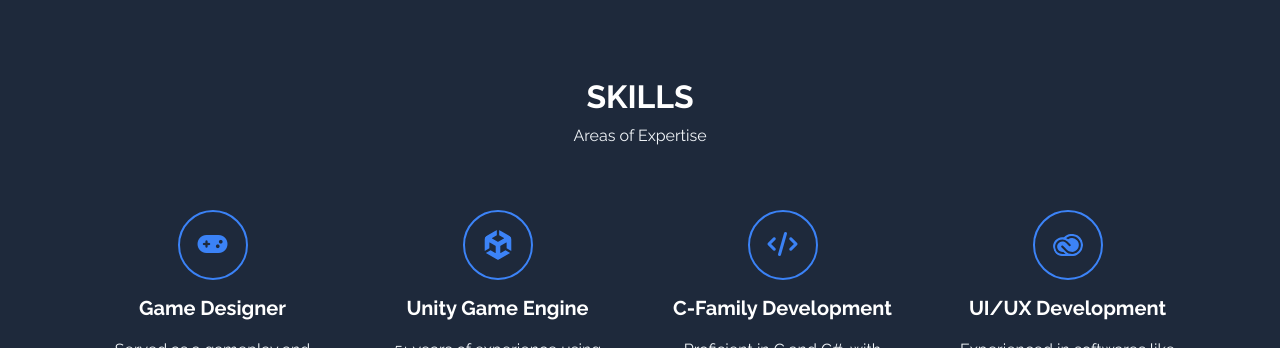
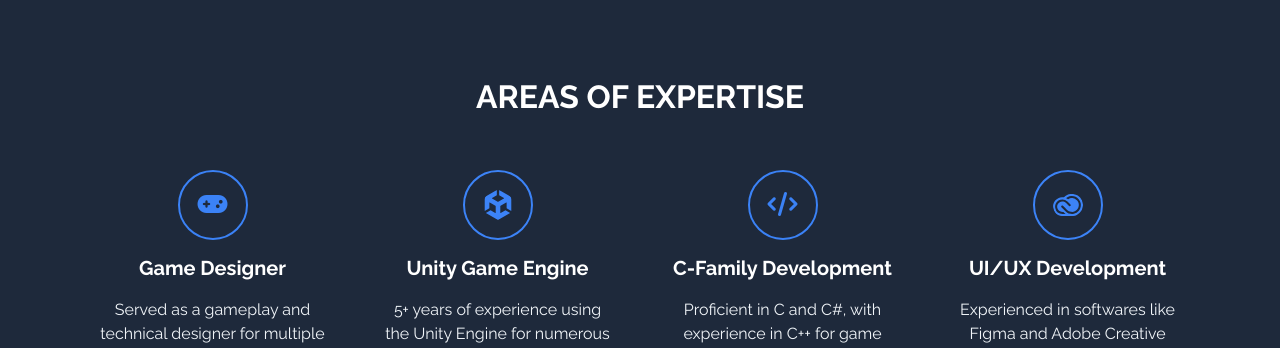
Before and after one commit to Bitzcanon/bitzcanon.github.io, a plain HTML site: page index.html in a window 1280 px wide. Shown: the part 822-1170 px from the top of the page. Drawn offline with Linux system fonts and the light colour scheme.

Commit message:
Removed the extra paragraph in the skills section

```diff
--- a/index.html
+++ b/index.html
@@ -71,8 +71,7 @@
         <div class="container">
           <div class="row">
             <div class="col-md-12 wow bounce">
-              <h2>SKILLS</h2>
-              <p style="text-align: center">Areas of Expertise</p>
+              <h2>AREAS OF EXPERTISE</h2>
             </div>
           </div>
 
```
